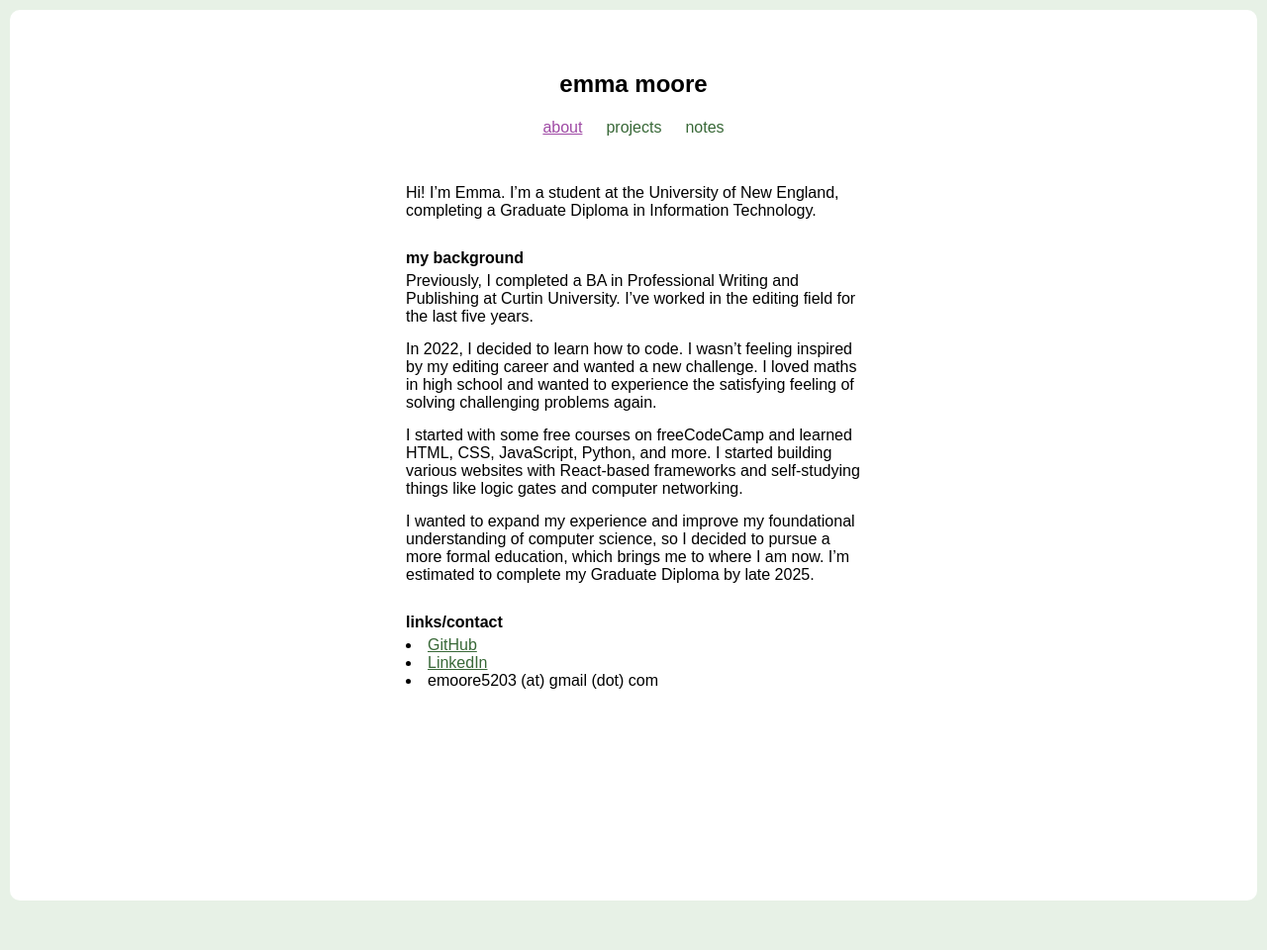
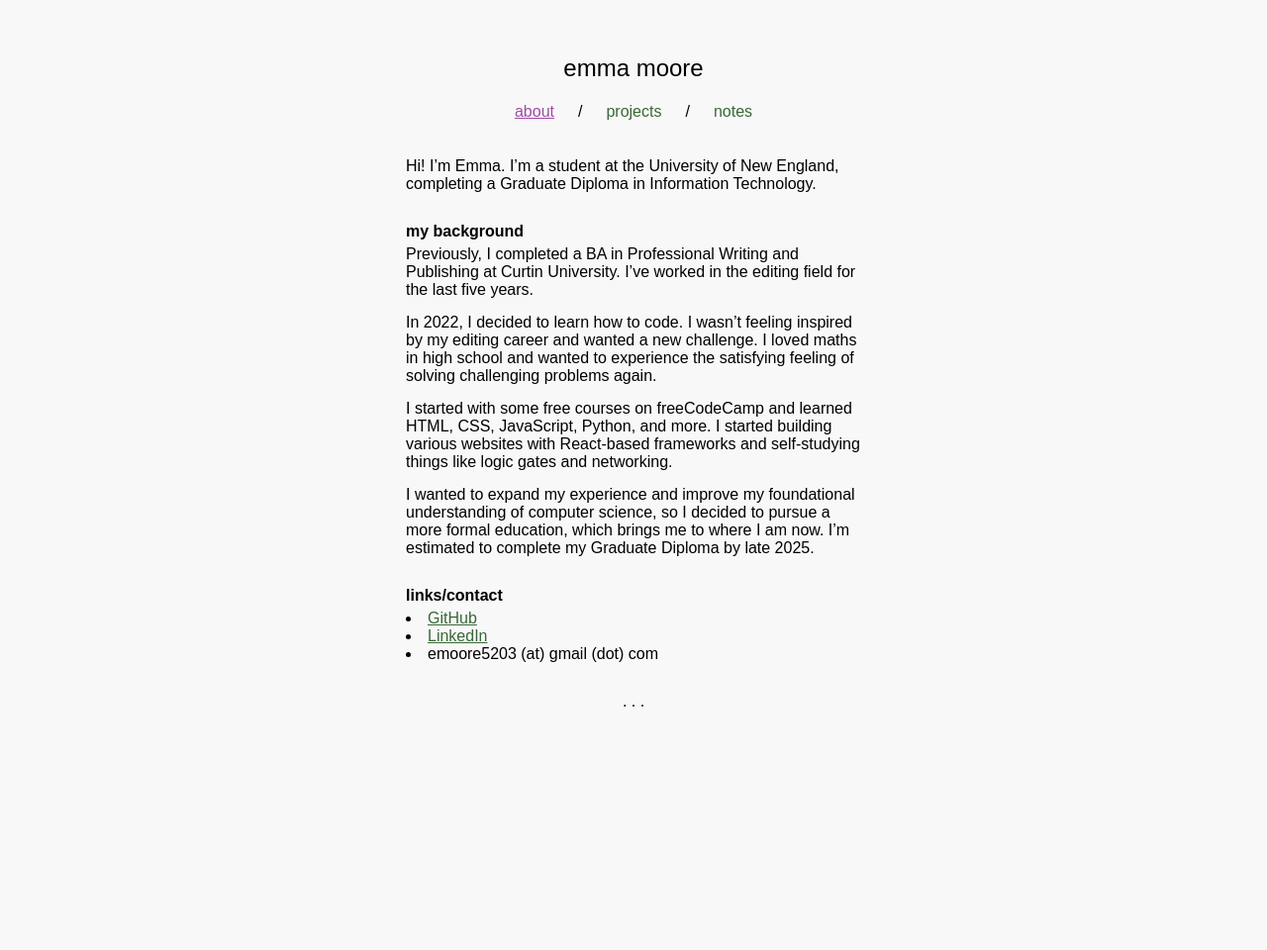
Before and after one commit to emoore29/emoore29.github.io, a Jekyll site: the page built from about.md, in a window 1280 px wide. Shown: the whole page at 99% size. Built offline with Jekyll 4.4.1, drawn with Linux system fonts in a browser that asks for light colours; some web fonts are replaced; before the commit the page ends 920 px from its top, so only the background shows below that.

Commit message:
misc styling

```diff
--- a/_includes/navigation.html
+++ b/_includes/navigation.html
@@ -4,6 +4,9 @@
         <li>
           <a href="{{ item.link }}"{% if page.url == item.link %} class="nav-link current-nav-link"{% else %} class="nav-link" {% endif %}>{{ item.name }}</a>
         </li>
+        {% unless forloop.last %}
+        /
+      {% endunless %}
       {% endfor %}
   </ul>
 </nav>
--- a/_layouts/default.html
+++ b/_layouts/default.html
@@ -24,7 +24,10 @@
           </h1>
           {% include navigation.html %}
         </header>
-        <main class="page-content">{{ content }}</main>
+        <main class="page-content">
+          {{ content }}
+          <p style="text-align: center; margin-top: 30px">. . .</p>
+        </main>
       </div>
     </div>
   </body>
--- a/about.md
+++ b/about.md
@@ -1,6 +1,6 @@
 ---
 layout: default
-title: emoore/about
+title: emoore / about
 permalink: /about
 ---
 
@@ -12,7 +12,7 @@ Previously, I completed a BA in Professional Writing and Publishing at Curtin Un
 
 In 2022, I decided to learn how to code. I wasn't feeling inspired by my editing career and wanted a new challenge. I loved maths in high school and wanted to experience the satisfying feeling of solving challenging problems again.
 
-I started with some free courses on freeCodeCamp and learned HTML, CSS, JavaScript, Python, and more. I started building various websites with React-based frameworks and self-studying things like logic gates and computer networking.
+I started with some free courses on freeCodeCamp and learned HTML, CSS, JavaScript, Python, and more. I started building various websites with React-based frameworks and self-studying things like logic gates and networking.
 
 I wanted to expand my experience and improve my foundational understanding of computer science, so I decided to pursue a more formal education, which brings me to where I am now. I'm estimated to complete my Graduate Diploma by late 2025.
 
--- a/assets/css/styles.css
+++ b/assets/css/styles.css
@@ -6,7 +6,7 @@
   --purple: #9f4aa5;
   --dark-green: #232c23;
   --grey: #575757;
-  --background-color: #ffffff;
+  --background-color: #f8f8f8;
 }
 
 * {
@@ -22,14 +22,14 @@ a:hover {
 }
 
 a:visited {
-  color: var(--dark-green);
+  color: var(--green);
 }
 
 body {
   margin: 0;
-  padding: 10px;
+  padding: 30px;
   font-family: "Afacad Flux", sans-serif;
-  background-color: var(--accent);
+  background-color: var(--background-color);
 }
 
 .container {
@@ -38,14 +38,15 @@ body {
   display: flex;
   flex-direction: column;
   align-items: center;
+  margin: 0 auto;
   min-height: 100vh;
-  background-color: var(--background-color);
+  max-width: var(--max-page-width);
 }
 
 .center {
   max-width: var(--max-page-width);
-  margin: 20px 0;
   padding: 20px;
+  width: 100%;
 }
 
 img {
@@ -58,7 +59,7 @@ header {
   justify-content: center;
   align-items: center;
   padding-bottom: 1rem;
-  margin: 1rem auto;
+  margin: 0 auto;
   width: 100%;
 }
 
@@ -86,6 +87,7 @@ p {
 #site-title {
   font-size: 1.5rem;
   margin: 5px;
+  font-weight: 500;
 }
 
 #navigation-list {
--- a/notes.html
+++ b/notes.html
@@ -1,5 +1,5 @@
 ---
-title: emoore/notes
+title: emoore / notes
 permalink: /notes
 ---
 
--- a/projects.html
+++ b/projects.html
@@ -1,5 +1,5 @@
 ---
-title: emoore/projects
+title: emoore / projects
 permalink: /projects
 ---
 
```
Also changed, not shown: 8 other files.
